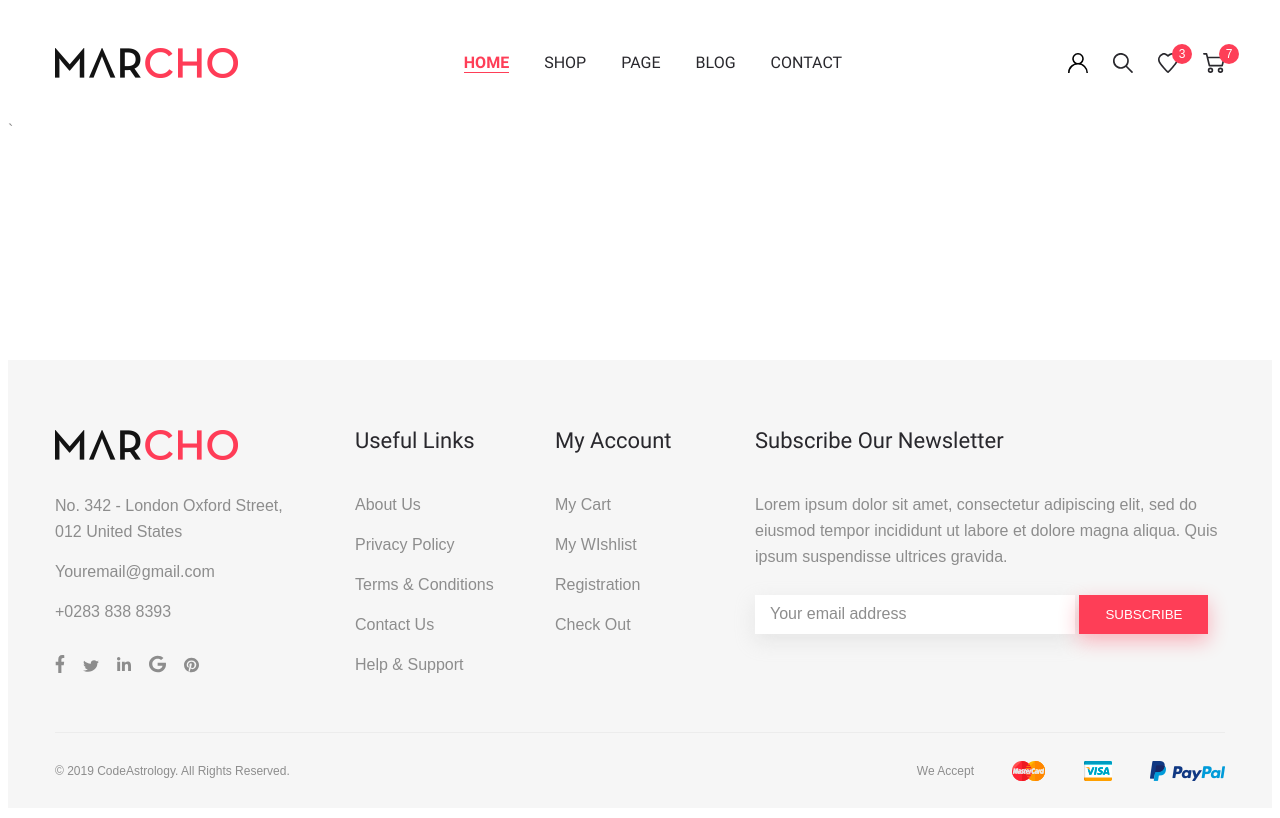
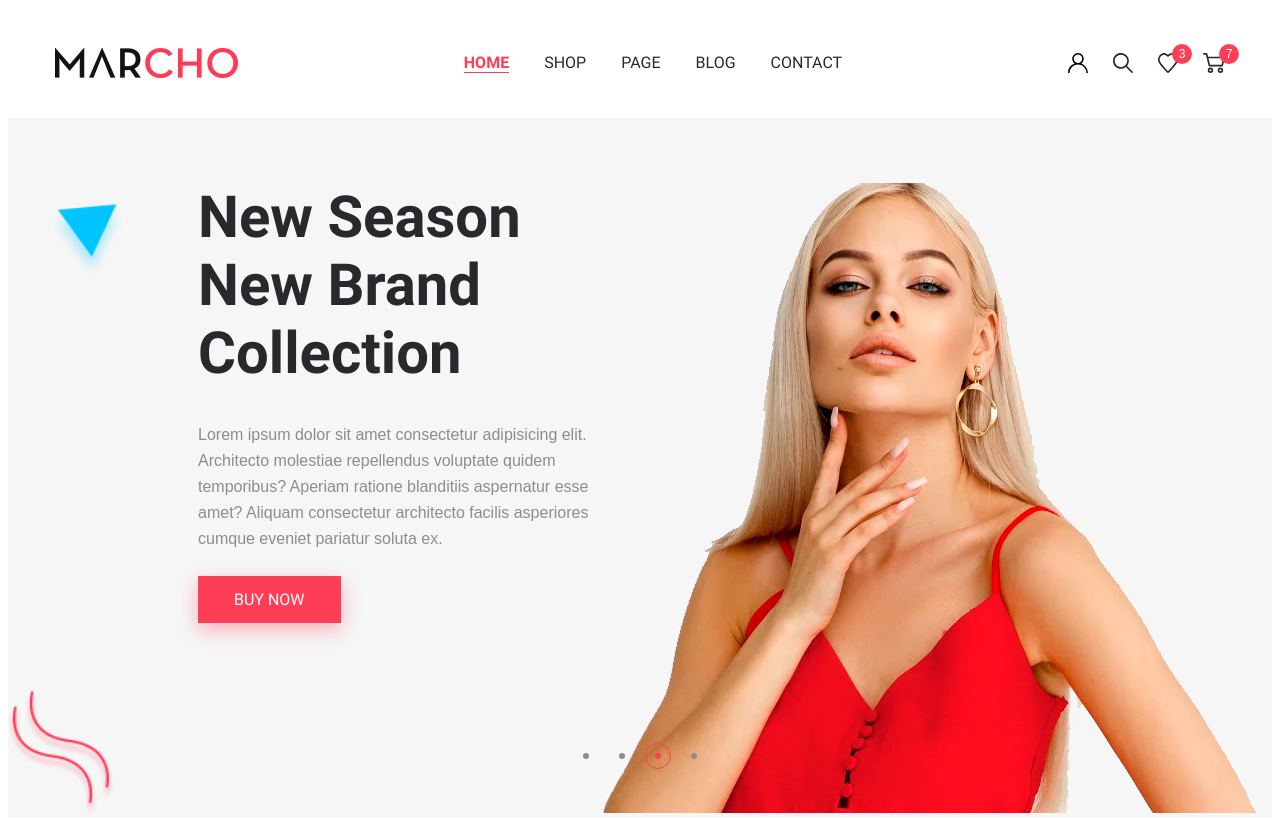
Before and after one commit to david-dya4yk/marcho, a website: page app/index.html in a window 1280 px wide. Shown: the top 818 px of the page. Drawn offline with nearby package versions, Linux system fonts and the light colour scheme; files that its build step writes are made by us from their sources; files whose address does not match are found by name.

Commit message:
added top-slider section

```diff
--- a/app/index.html
+++ b/app/index.html
@@ -70,7 +70,74 @@
         </div>
       </div>
     </header>
-<main class="main">`</main>
+<main class="main">
+  <section class="top-slider">
+    <div class="container top-slider__container">
+      <div class="top-slider__inner">
+        <div class="top-slider__item">
+          <div class="top-slider__content">
+            <h3 class="top-slider__title">
+              New Season <br>
+              New Brand Collection
+            </h3>
+            <p class="top-slider__text">
+              Lorem ipsum dolor sit amet consectetur adipisicing elit. Architecto molestiae repellendus voluptate quidem temporibus? Aperiam ratione blanditiis aspernatur esse amet? Aliquam consectetur architecto facilis asperiores cumque eveniet pariatur soluta ex.
+            </p>
+            <a class="top-slider__link" href="#">
+              buy now
+            </a>
+          </div>
+            <img class="top-slider__img" src="images/slider/photo.png" alt="slider images">
+        </div>
+        <div class="top-slider__item">
+          <div class="top-slider__content">
+            <h3 class="top-slider__title">
+              New Season <br>
+              New Brand Collection
+            </h3>
+            <p class="top-slider__text">
+              Lorem ipsum dolor sit amet consectetur adipisicing elit. Architecto molestiae repellendus voluptate quidem temporibus? Aperiam ratione blanditiis aspernatur esse amet? Aliquam consectetur architecto facilis asperiores cumque eveniet pariatur soluta ex.
+            </p>
+            <a class="top-slider__link" href="#">
+              buy now
+            </a>
+          </div>
+            <img class="top-slider__img" src="images/slider/photo.png" alt="slider images">
+        </div>
+        <div class="top-slider__item">
+          <div class="top-slider__content">
+            <h3 class="top-slider__title">
+              New Season <br>
+              New Brand Collection
+            </h3>
+            <p class="top-slider__text">
+              Lorem ipsum dolor sit amet consectetur adipisicing elit. Architecto molestiae repellendus voluptate quidem temporibus? Aperiam ratione blanditiis aspernatur esse amet? Aliquam consectetur architecto facilis asperiores cumque eveniet pariatur soluta ex.
+            </p>
+            <a class="top-slider__link" href="#">
+              buy now
+            </a>
+          </div>
+            <img class="top-slider__img" src="images/slider/photo.png" alt="slider images">
+        </div>
+        <div class="top-slider__item">
+          <div class="top-slider__content">
+            <h3 class="top-slider__title">
+              New Season <br>
+              New Brand Collection
+            </h3>
+            <p class="top-slider__text">
+              Lorem ipsum dolor sit amet consectetur adipisicing elit. Architecto molestiae repellendus voluptate quidem temporibus? Aperiam ratione blanditiis aspernatur esse amet? Aliquam consectetur architecto facilis asperiores cumque eveniet pariatur soluta ex.
+            </p>
+            <a class="top-slider__link" href="#">
+              buy now
+            </a>
+          </div>
+            <img class="top-slider__img" src="images/slider/photo.png" alt="slider images">
+        </div>
+      </div>
+    </div>
+  </section>
+</main>
     <footer class="footer">
       <div class="container">
         <div class="footer-top">
--- a/app/js/main.js
+++ b/app/js/main.js
@@ -1 +1,9 @@
-console.log(4);
+$(function () {
+  $(".top-slider__inner").slick({
+    dots: true,
+    arrows: false,
+    fade: true,
+    autoplay: true,
+    autoplaySpeed: 2000,
+  });
+});
--- /dev/null
+++ b/app/scss/_libs.scss
@@ -0,0 +1 @@
+@import "../../node_modules/slick-carousel/slick/slick.scss";
--- a/app/scss/_vars.scss
+++ b/app/scss/_vars.scss
@@ -22,3 +22,12 @@ $bg: #f6f6f6;
   font-family: "Roboto-Bold", sans-serif;
   font-weight: 700;
 }
+
+%btn {
+  padding: 12px 26px;
+  background-color: $accent;
+  color: #fff;
+  text-transform: uppercase;
+  @extend %roboto-400;
+  box-shadow: 0px 7px 20px 0px rgba(255, 17, 48, 0.3);
+}
--- a/app/scss/style.scss
+++ b/app/scss/style.scss
@@ -1,5 +1,6 @@
 @import "vars";
 @import "fonts";
+@import "libs";
 @import "global";
 
 .header {
@@ -138,12 +139,7 @@ footer {
     }
   }
   &__form-btn {
-    border: none;
-    background-color: $accent;
-    text-transform: uppercase;
-    color: #fff;
-    padding: 12px 26px;
-    box-shadow: 0px 7px 20px 0px rgba(255, 17, 48, 0.3);
+    @extend %btn;
     cursor: pointer;
   }
 }
@@ -160,4 +156,77 @@ footer {
   }
 }
 
+.top-slider {
+  background-image: url("../images/top-slider-bg.png");
+  background-repeat: no-repeat;
+  background-size: cover;
+  background-color: $bg;
+  padding: 65px 0 45px;
+  &__container {
+    max-width: 1560px;
+  }
+  &__content {
+    padding-left: 175px;
+  }
+  &__item {
+    display: flex !important;
+    justify-content: space-between;
+  }
+  &__title {
+    max-width: 670px;
+    font-size: 58px;
+    line-height: 68px;
+    color: $title;
+    @extend %roboto-700;
+    margin-bottom: 35px;
+  }
+  &__text {
+    margin-bottom: 35px;
+    max-width: 470px;
+  }
+  &__link {
+    @extend %btn;
+    padding: 14px 36px;
+  }
+}
+
+.slick-dots {
+  display: flex;
+  justify-content: center;
+  margin-top: -70px;
+  li {
+    padding: 0 5px;
+    line-height: 0;
+    button {
+      padding: 0;
+      font-size: 0;
+      background-color: transparent;
+      width: 26px;
+      height: 26px;
+      border-radius: 50%;
+      border: 1px solid transparent;
+      position: relative;
+      &::before {
+        content: "";
+        position: absolute;
+        width: 6px;
+        height: 6px;
+        border-radius: 50%;
+        background-color: $default;
+        top: 50%;
+        left: 50%;
+        transform: translate(-50%, -50%);
+      }
+    }
+    &.slick-active {
+      button {
+        border-color: $accent;
+        &::before {
+          background-color: $accent;
+        }
+      }
+    }
+  }
+}
+
 @import "media";
--- a/gulpfile.js
+++ b/gulpfile.js
@@ -35,7 +35,11 @@ function styles() {
 }
 
 function scripts() {
-  return src(["node_modules/jquery/dist/jquery.js", "app/js/main.js"])
+  return src([
+    "node_modules/jquery/dist/jquery.js",
+    "node_modules/slick-carousel/slick/slick.js",
+    "app/js/main.js",
+  ])
     .pipe(concat("main.min.js"))
     .pipe(uglify())
     .pipe(dest("app/js"))
--- a/package.json
+++ b/package.json
@@ -15,7 +15,8 @@
     "gulp-concat": "^2.6.1",
     "gulp-imagemin": "^7.1.0",
     "gulp-sass": "^5.1.0",
-    "jquery": "^3.6.1"
+    "jquery": "^3.6.1",
+    "slick-carousel": "^1.8.1"
   },
   "dependencies": {
     "gulp-autoprefixer": "^8.0.0",
```
Also changed, not shown: app/images/slider/photo.png (added), app/images/top-slider-bg.png (added), app/js/main.min.js.
